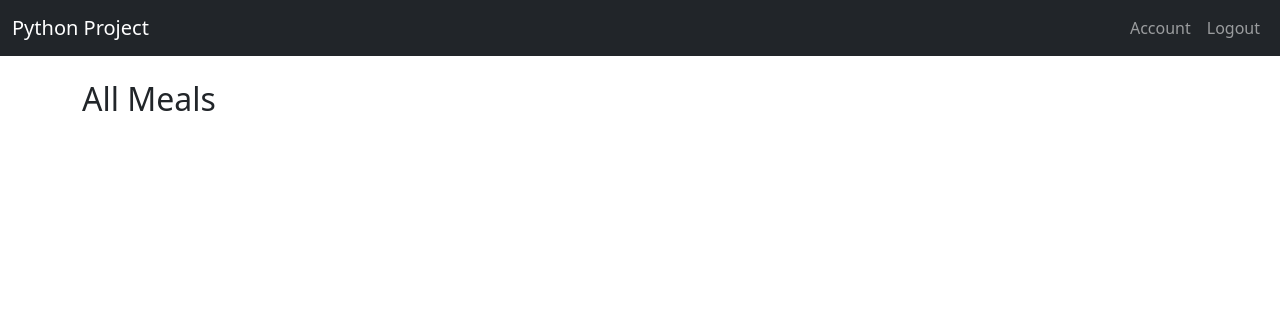
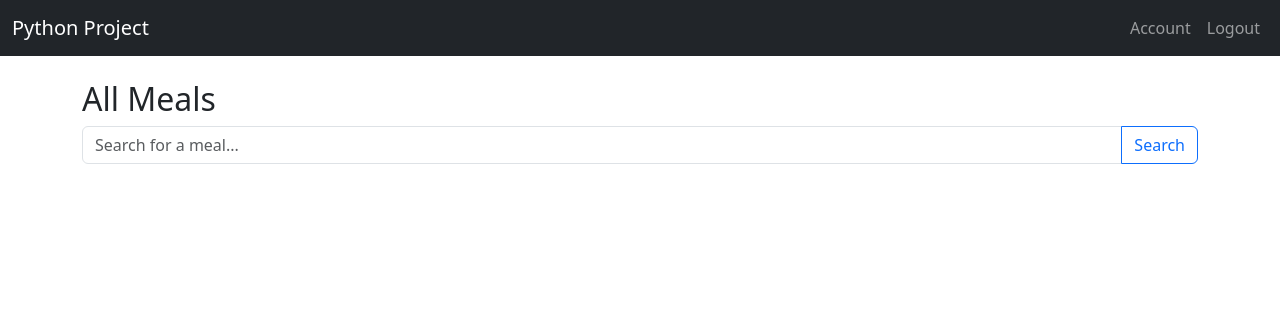
Before and after one commit to GuvenEminSamil/flask-recipe-app, a Flask app: page / in a window 1280 px wide. Shown: the top 316 px of the page. Run offline with Flask 3, Linux system fonts and the light colour scheme; the visitor is signed in with stand-in values (Sample User, id 1).

Commit message:
search bar added, different search page removed

```diff
--- a/python_project/app/__init__.py
+++ b/python_project/app/__init__.py
@@ -43,7 +43,7 @@
         db.create_all()
 
         from app.views.auth import RegisterView, LoginView, LogoutView, ProfileView, github_login, github_callback, yandex_login, yandex_callback
-        from app.views.recipe import RecipeSearchView, RecipeDetailView
+        from app.views.recipe import RecipeDetailView
         from app.views.home import HomeView
 
         app.add_url_rule("/register", view_func=RegisterView.as_view("register"))
@@ -55,7 +55,6 @@
         app.add_url_rule("/login/yandex", view_func=yandex_login)
         app.add_url_rule("/login/yandex/callback", view_func=yandex_callback)
 
-        app.add_url_rule("/meals", view_func=RecipeSearchView.as_view("meal_search"))
         app.add_url_rule("/meals/<int:meal_id>", view_func=RecipeDetailView.as_view("meal_detail"))
 
         app.add_url_rule("/", view_func=HomeView.as_view("home"))
--- a/python_project/app/templates/home.html
+++ b/python_project/app/templates/home.html
@@ -1,6 +1,12 @@
 {% extends "base.html" %}
 {% block content %}
   <h2>All Meals</h2>
+  <form method="get" class="mb-3">
+    <div class="input-group">
+      <input type="text" name="q" class="form-control" placeholder="Search for a meal..." value="{{ query }}">
+      <button class="btn btn-outline-primary" type="submit">Search</button>
+    </div>
+  </form>
   <div class="row mt-4">
     {% for meal in meals %}
       <div class="col-md-4 mb-3">
@@ -23,7 +29,7 @@
     <ul class="pagination justify-content-center">
       {% if pagination.has_prev %}
         <li class="page-item">
-          <a class="page-link" href="{{ url_for('home', page=pagination.prev_num) }}">Previous</a>
+          <a class="page-link" href="{{ url_for('home', page=pagination.prev_num, q=query) }}">Previous</a>
         </li>
       {% else %}
         <li class="page-item disabled"><span class="page-link">Previous</span></li>
@@ -31,13 +37,13 @@
 
       {% for p in range(1, pagination.pages + 1) %}
         <li class="page-item {% if p == pagination.page %}active{% endif %}">
-          <a class="page-link" href="{{ url_for('home', page=p) }}">{{ p }}</a>
+          <a class="page-link" href="{{ url_for('home', page=p, q=query) }}">{{ p }}</a>
         </li>
       {% endfor %}
 
       {% if pagination.has_next %}
         <li class="page-item">
-          <a class="page-link" href="{{ url_for('home', page=pagination.next_num) }}">Next</a>
+          <a class="page-link" href="{{ url_for('home', page=pagination.next_num, q=query) }}">Next</a>
         </li>
       {% else %}
         <li class="page-item disabled"><span class="page-link">Next</span></li>
--- a/python_project/app/templates/recipes/detail.html
+++ b/python_project/app/templates/recipes/detail.html
@@ -6,5 +6,7 @@
   <p><strong>Area:</strong> {{ recipe.area }}</p>
   <h5>Instructions:</h5>
   <p>{{ recipe.instructions }}</p>
-  <a href="{{ url_for('meal_search') }}" class="btn btn-secondary mt-3">Back to Search</a>
+  <br>
+  <a href="{{ url_for('home') }}" class="btn btn-secondary mt-3">Back to All Meals</a>
+
 {% endblock %}
--- a/python_project/app/views/home.py
+++ b/python_project/app/views/home.py
@@ -9,6 +9,11 @@
 
         page = int(request.args.get("page", 1))
         per_page = 9
+        query = request.args.get("q", "").strip()
 
-        pagination = Recipe.query.order_by(Recipe.name).paginate(page=page, per_page=per_page)
-        return render_template("home.html", meals=pagination.items, pagination=pagination)
+        recipe_query = Recipe.query
+        if query:
+            recipe_query = recipe_query.filter(Recipe.name.ilike(f"%{query}%"))
+
+        pagination = recipe_query.order_by(Recipe.name).paginate(page=page, per_page=per_page)
+        return render_template("home.html", meals=pagination.items, pagination=pagination, query=query)
```
Also changed, not shown: python_project/app/templates/recipes/search.html (deleted, +0 -27 lines), python_project/app/views/recipe.py (+0 -7 lines).
